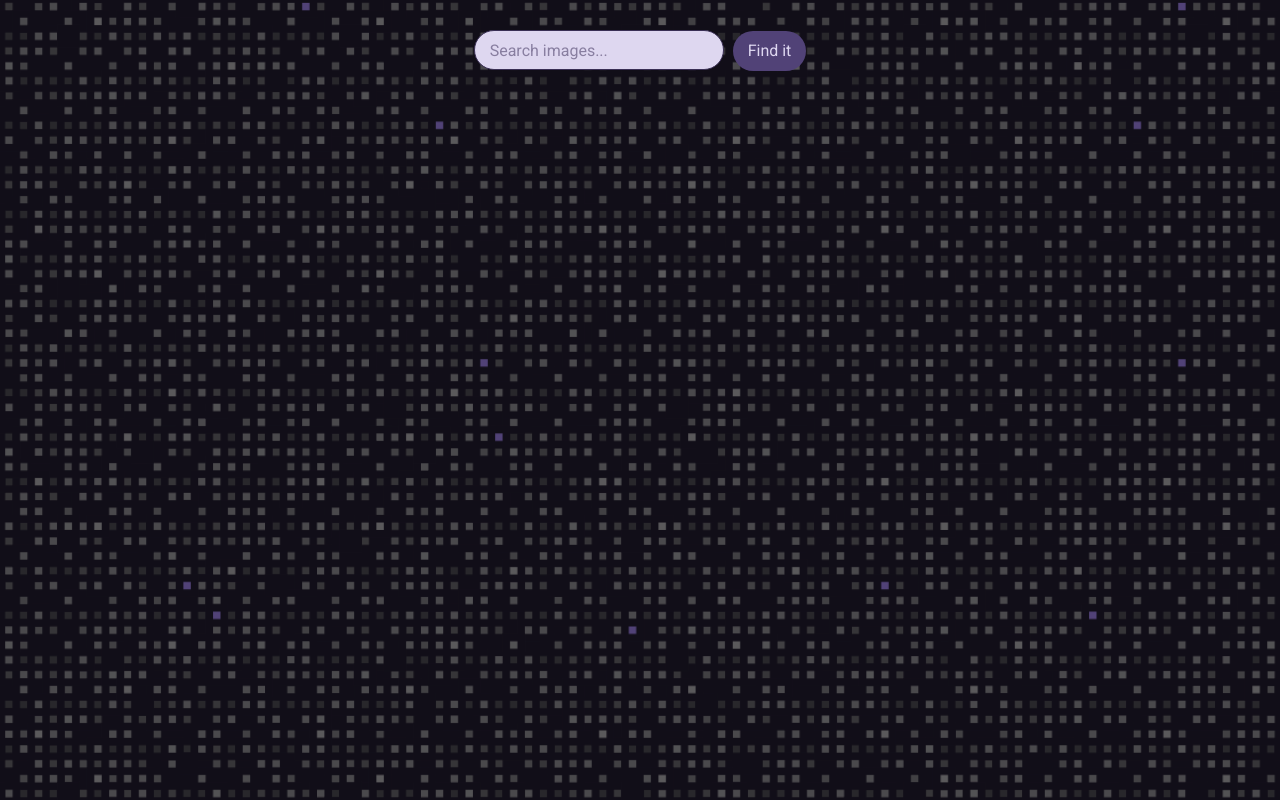
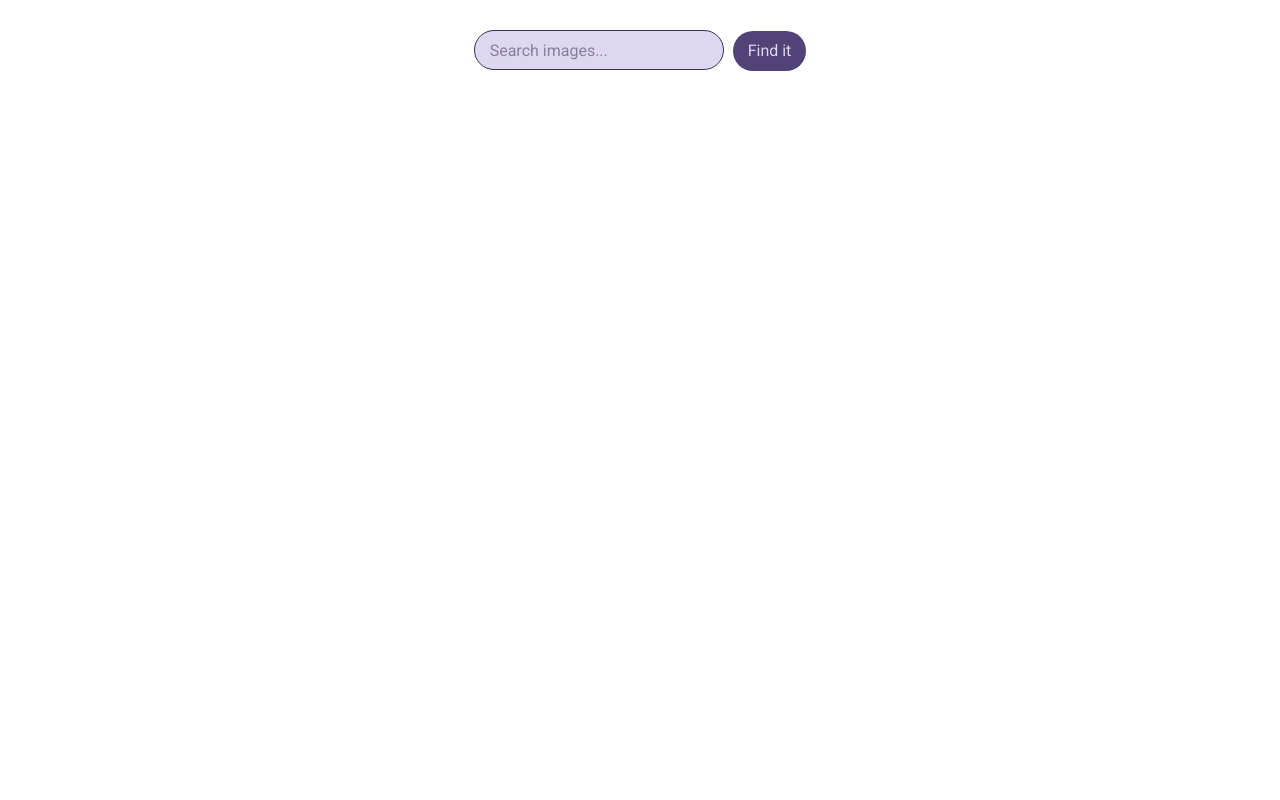
Before and after one commit to pavel-sheremet-dev/goit-js-hw-13-image-finder, a website built with Parcel: page src/index.html in a window 1280 px wide. Built offline with nearby package versions, Linux system fonts and the light colour scheme; what spin.js would draw is missing.

Commit message:
Update main.scss

```diff
--- a/src/sass/main.scss
+++ b/src/sass/main.scss
@@ -21,7 +21,7 @@ body::after {
   content: '';
   position: fixed;
   top: 0;
-  height: 100vh;
+  width: 100vw;
   left: 0;
   right: 0;
   z-index: -1;
```
